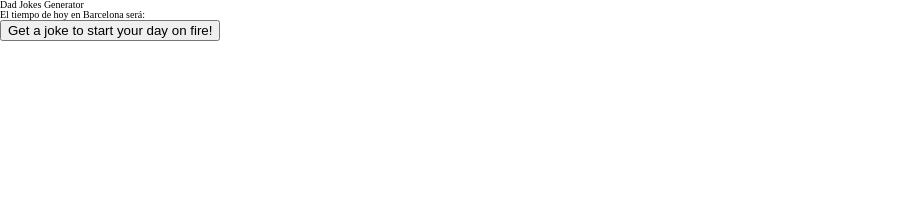
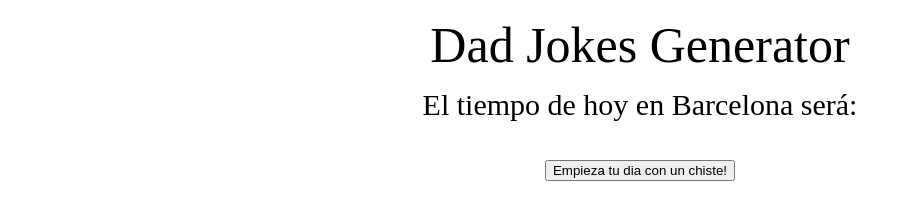
Before and after one commit to Xelacnnister/jokes-api, a plain HTML site: page index.html in a window 1280 px wide. Shown: the whole page, without its empty margins (0-918 px from the left). Drawn offline with nearby package versions, Linux system fonts and the light colour scheme; no server answers.

Commit message:
styles creation - structure css changes

```diff
--- a/index.html
+++ b/index.html
@@ -12,54 +12,31 @@
 
 <!-- reset css -->
 <link rel='stylesheet' href='https://cdnjs.cloudflare.com/ajax/libs/meyer-reset/2.0/reset.min.css'/>
+<link rel="stylesheet" href="styles/styles.css">
 
 <style>
-/*****
-Elementos reutilizables (colores, tipografías…)
-Comentarios generales...
-
-*****/
-
-
-/*****  TEST
-
-* { outline: 1px solid orange; }
-
-img[alt=''] { outline: 6px dashed orange; }
-img:not([alt]) { outline: 6px dashed red; }
-
-*****/
-
-
-/*****  ESTRUCTURA *****/
-
-* { box-sizing: border-box; }
-
-
-
-/*****  TIPOGRAFIA *****/
-
-html { font-size: 10px; }
-
-
-/*****  ESTETICA *****/
-
-
-/*****  MEDIA QUERIES *****/
-
-
 
 </style>
 
 
 </head>
 <body>
-   <h1>Dad Jokes Generator</h1>
-   <h2>El tiempo de hoy en Barcelona será: </h2>
-   <div id="weather"></div>
+   <div class="container">
+      <h1 class="content">Dad Jokes Generator</h1>
+   </div>
+   <div class="container">
+      <h2 class="content">El tiempo de hoy en Barcelona será: </h2>
+   </div>
+   <div class="container">
+      <div id="weather" class="content"></div>
+   </div>
+   <div class="container">
+         <button id="jokeButton" class="content">Empieza tu dia con un chiste!</button>
+   </div>
+   <div class="container">
+      <div id="output" class="content"></div>
+   </div>
 
-   <button id="jokeButton">Get a joke to start your day on fire!</button>
-   <div id="output"></div>
  <script src="index.js"></script>
 
 </body>
--- a/index.js
+++ b/index.js
@@ -20,7 +20,6 @@ async function weather(){
     .then((resp) => resp.json())
     // .then(data => console.log(data.today));
     .then(data => document.getElementById("weather").innerHTML = data.today.p)
-    // .then(data => document.getElementById("weather").innerHTML = data.today.p);
 }
 
 weather();
--- /dev/null
+++ b/styles/styles.css
@@ -0,0 +1,56 @@
+/*****
+Elementos reutilizables (colores, tipografías…)
+Comentarios generales...
+
+*****/
+
+
+/*****  TEST
+
+* { outline: 1px solid orange; }
+
+img[alt=''] { outline: 6px dashed orange; }
+img:not([alt]) { outline: 6px dashed red; }
+
+*****/
+
+
+/*****  ESTRUCTURA *****/
+
+* { box-sizing: border-box; }
+
+
+
+/*****  TIPOGRAFIA *****/
+
+html { font-size: 10px; }
+
+h1{
+    font-size: 5rem;
+}
+
+h2{
+    font-size: 3rem;
+}
+
+div{
+    font-size: 2rem;
+}
+/*****  ESTETICA *****/
+.content{
+    max-width: 40vw;
+}
+body{
+    display: flex;
+    justify-content: center;
+}
+
+.container{
+    display: flex;
+    justify-content: center;
+    width: 80vw;
+    margin-top: 2rem;
+
+}
+
+/*****  MEDIA QUERIES *****/
```
